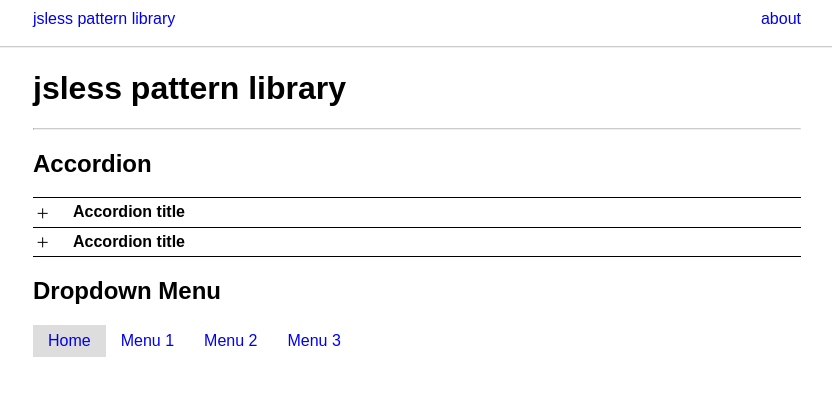
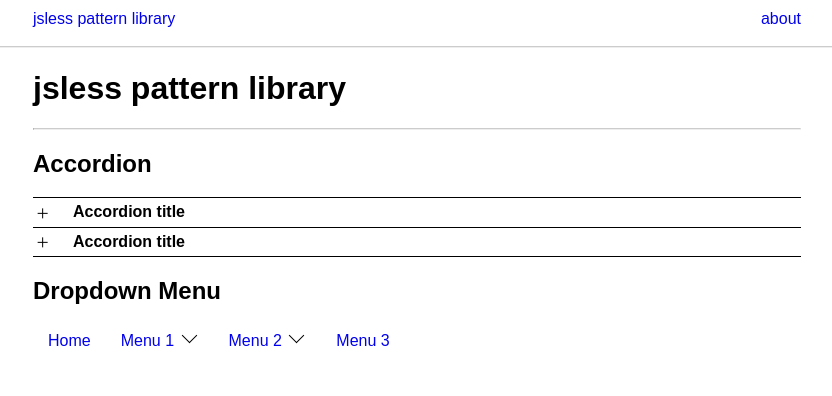
Before and after one commit to harrypujols/jsless, a Jekyll site: the page built from public/index.html, in a window 1280 px wide. Shown: the top 396 px of the page, without its empty margins (223-1055 px from the left). Built offline with Jekyll 4.4.1, drawn with Linux system fonts in a browser that asks for light colours.

Commit message:
Breakpoints

```diff
--- a/public/_includes/dropdown-menu.html
+++ b/public/_includes/dropdown-menu.html
@@ -1,14 +1,14 @@
 <nav class="nav">
 <ul>
   <li class="active"><a href="#">Home</a></li>
-  <li><a href="#">Menu 1</a>
+  <li class="has-dropdown"><a href="#">Menu 1 <span class="dropdown-icon"></span></a>
     <ul>
       <li><a href="#">Sub Menu 1</a></li>
       <li><a href="#">Sub Menu 2</a></li>
       <li><a href="#">Sub Menu 3</a></li>
-      <li><a href="#">Sub Menu 4 <span class="icon-arrow-right"></span></a>
+      <li class="has-dropdown"><a href="#">Sub Menu 4 <span class="dropdown-icon"></span></a>
         <ul>
-          <li><a href="#">Deep Menu 1 <span class="icon-arrow-right"></span></a>
+          <li class="has-dropdown"><a href="#">Deep Menu 1 <span class="dropdown-icon"></span></a>
             <ul>
               <li><a href="#">Sub Deep 1</a></li>
               <li><a href="#">Sub Deep 2</a></li>
@@ -22,7 +22,7 @@
       <li><a href="#">Sub Menu 5</a></li>
     </ul>
   </li>
-  <li><a href="#">Menu 2</a>
+  <li class="has-dropdown"><a href="#">Menu 2 <span class="dropdown-icon"></span></a>
     <ul>
       <li><a href="#">Sub Menu 1</a></li>
       <li><a href="#">Sub Menu 2</a></li>
--- a/public/_sass/_dropdown-menu.scss
+++ b/public/_sass/_dropdown-menu.scss
@@ -1,9 +1,11 @@
 .nav,
 %nav {
-	margin-top: 15px;
+  margin-top: 15px;
 
   > ul {
-    display: flex;
+    @include breakpoint {
+      display: flex;
+    }
   }
 
   ul {
@@ -17,6 +19,7 @@
   	text-decoration: none;
   	line-height: 32px;
   	padding: 0 15px;
+    white-space: nowrap;
   }
 
   ul li {
@@ -25,8 +28,8 @@
   	padding: 0
   }
 
-  ul li.active {
-  	background:#ddd
+  li.active {
+
   }
 
   ul li:hover {
@@ -35,15 +38,18 @@
 
   ul ul {
   	display: none;
-  	position: absolute;
-  	top: 100%;
-  	left: 0;
   	background: #fff;
-  	padding: 0
+  	padding: 0;
+
+    @include breakpoint {
+      position: absolute;
+    	top: 100%;
+    	left: 0;
+    }
   }
 
   ul ul li {
-  	width: 200px
+  	// width: 200px
   }
 
   ul ul a {
@@ -60,3 +66,14 @@
    	display: block
    }
 }
+
+.has-dropdown {
+
+  .dropdown-icon {
+    @extend %icon-arrow-down;
+  }
+
+  &:hover > a .dropdown-icon {
+    @extend %icon-arrow-up;
+  }
+}
--- a/public/_sass/_settings.scss
+++ b/public/_sass/_settings.scss
@@ -1 +1,6 @@
 $container-width: 768px;
+$breakpoint: 640px;
+
+@mixin breakpoint {
+  @media (min-width: $breakpoint + 1) { @content;  }
+}
```
